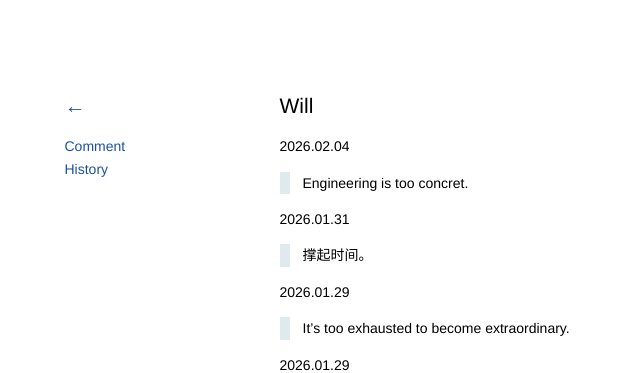
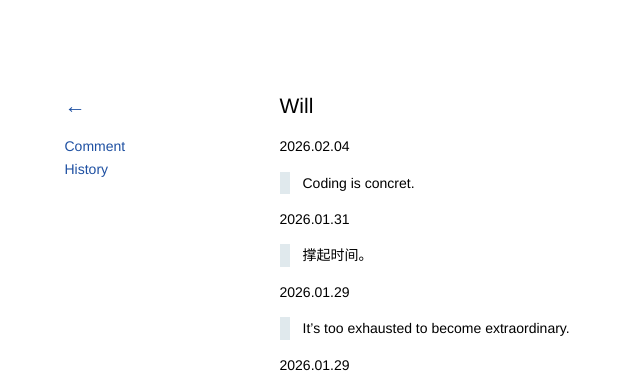
Before and after one commit to kidlj/awei, a Jekyll site: the page built from _wiki/will.md, in a window 1280 px wide and 900 px high. Shown: the top 373 px of the window, without its empty margins (68-708 px from the left). Built offline with Jekyll 4.4.1, drawn with Linux system fonts in a browser that asks for light colours.

Commit message:
update will

```diff
--- a/_wiki/will.md
+++ b/_wiki/will.md
@@ -4,7 +4,7 @@ title: Will
 
 2026.02.04
 
-> Engineering is too concret.
+> Coding is concret.
 
 2026.01.31
 
```
